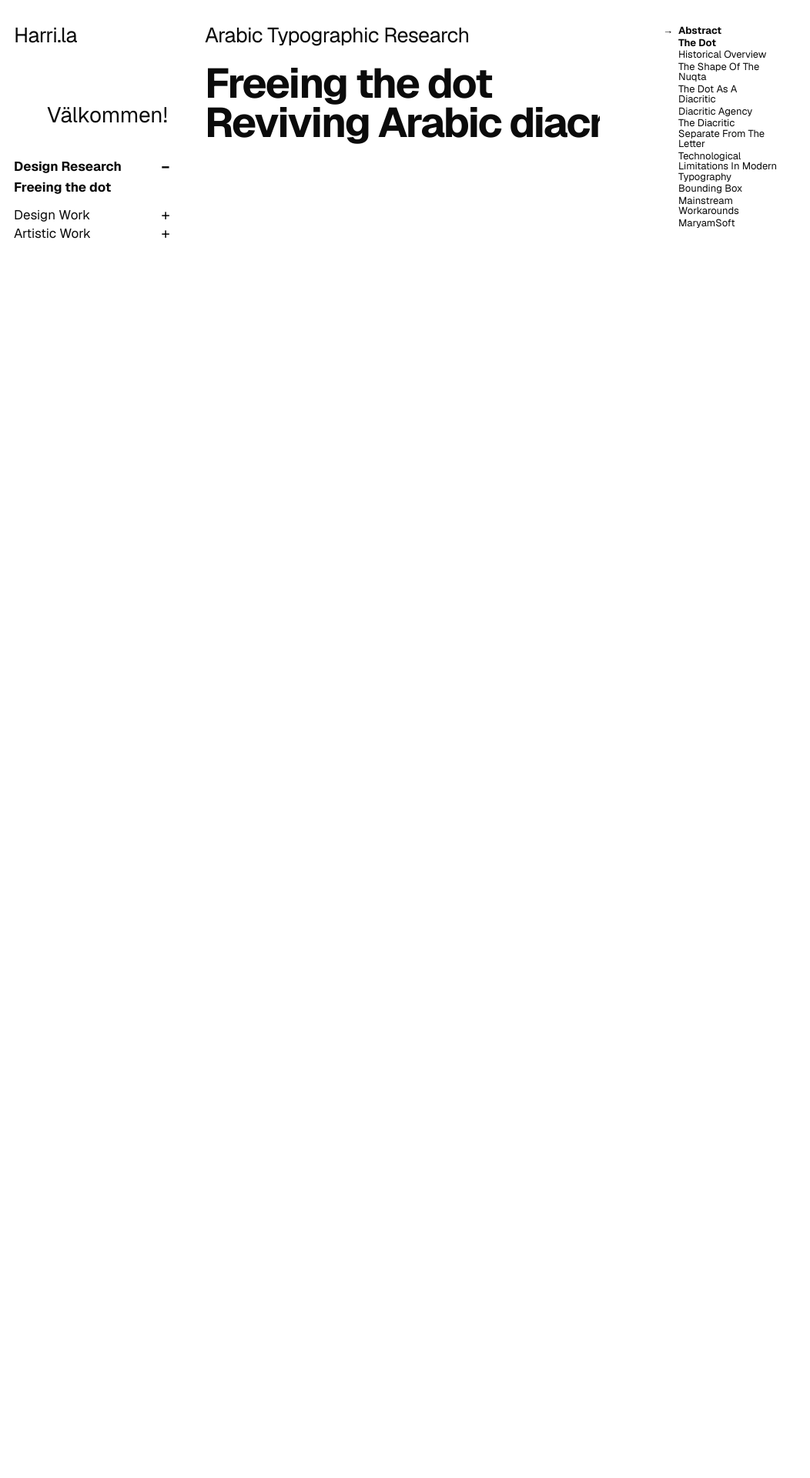
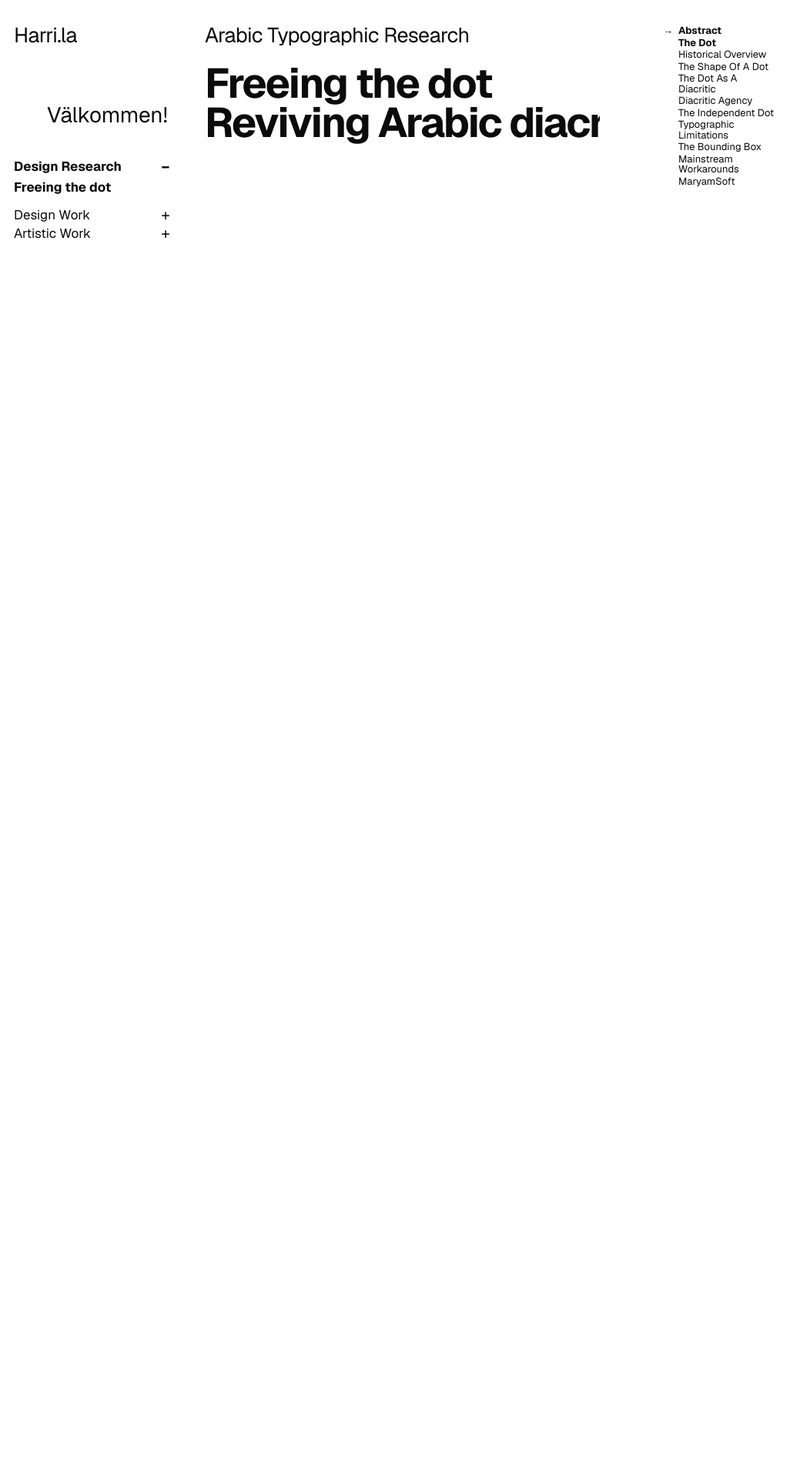
Before and after one commit to somethingishappening/somethingishappening.github.io, a Jekyll site: the page built from _research/tahriir-project.md, in a window 1280 px wide. Shown: the top 1920 px of the page at 77% size, without its empty margins (0-1052 px from the left). Built offline with Jekyll 4.4.1, drawn with Linux system fonts in a browser that asks for light colours.

Commit message:
Update _research/tahriir-project.md (via Pages CMS)

```diff
--- a/_research/tahriir-project.md
+++ b/_research/tahriir-project.md
@@ -66,7 +66,7 @@ sections:
       Yaʿmar and states that the diacritic approach was fully completed in the
       2nd century AH [8th century AD] (Abbott, 1939b, p. 39).
     nav_column: left
-  - heading: The Shape Of The Nuqta
+  - heading: The Shape Of A Dot
     heading_level: h2
     body: >-
       Ibn Muqla states that a dot, or “Nuqta,” can take two visual forms: a
@@ -131,7 +131,7 @@ sections:
       balance within textual layouts and compositions. Calligraphers and scribes
       attributed these idiosyncrasies to the dot as an agency or allowance.
     nav_column: left
-  - heading: The Diacritic Separate From The Letter
+  - heading: The Independent Dot
     heading_level: h2
     body: Calligraphers manipulated the dots adorning Arabic letters, managing their
       placement. They moved the marks around, managing the micro-levels of
@@ -152,7 +152,7 @@ sections:
       diacritic experiments with MaryamSoft and QalamBartar, documented in the
       “MaryamSoft” section of this chapter.*
     nav_column: left
-  - heading: The Diacritic As An Ornament (Space / Void Fillers)
+  - heading: The Dot As An Ornament
     heading_level: h3
     body: >-
       Beyond aiding readability and legibility, Arabic diacritics are naturally
@@ -178,7 +178,7 @@ sections:
       colour (Fig. 11). This feature adds another layer of ornamentation and
       playfulness to the written text."
     nav_column: none
-  - heading: Technological Limitations In Modern Typography
+  - heading: Typographic Limitations
     heading_level: h2
     body: >-
       The laborious development of the calligraphic script was not mirrored in
```
Also changed, not shown: other parts of _research/tahriir-project.md (+1 -1 lines).
